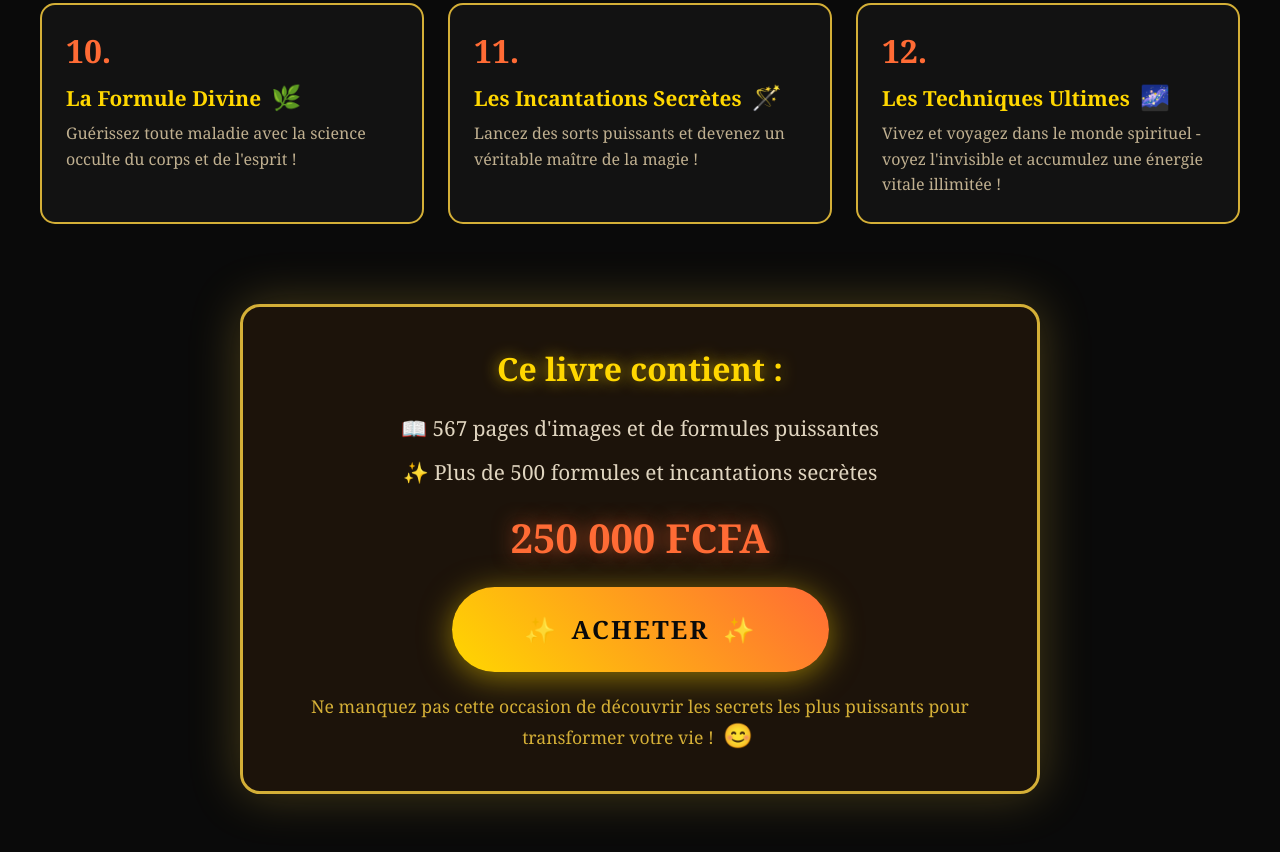
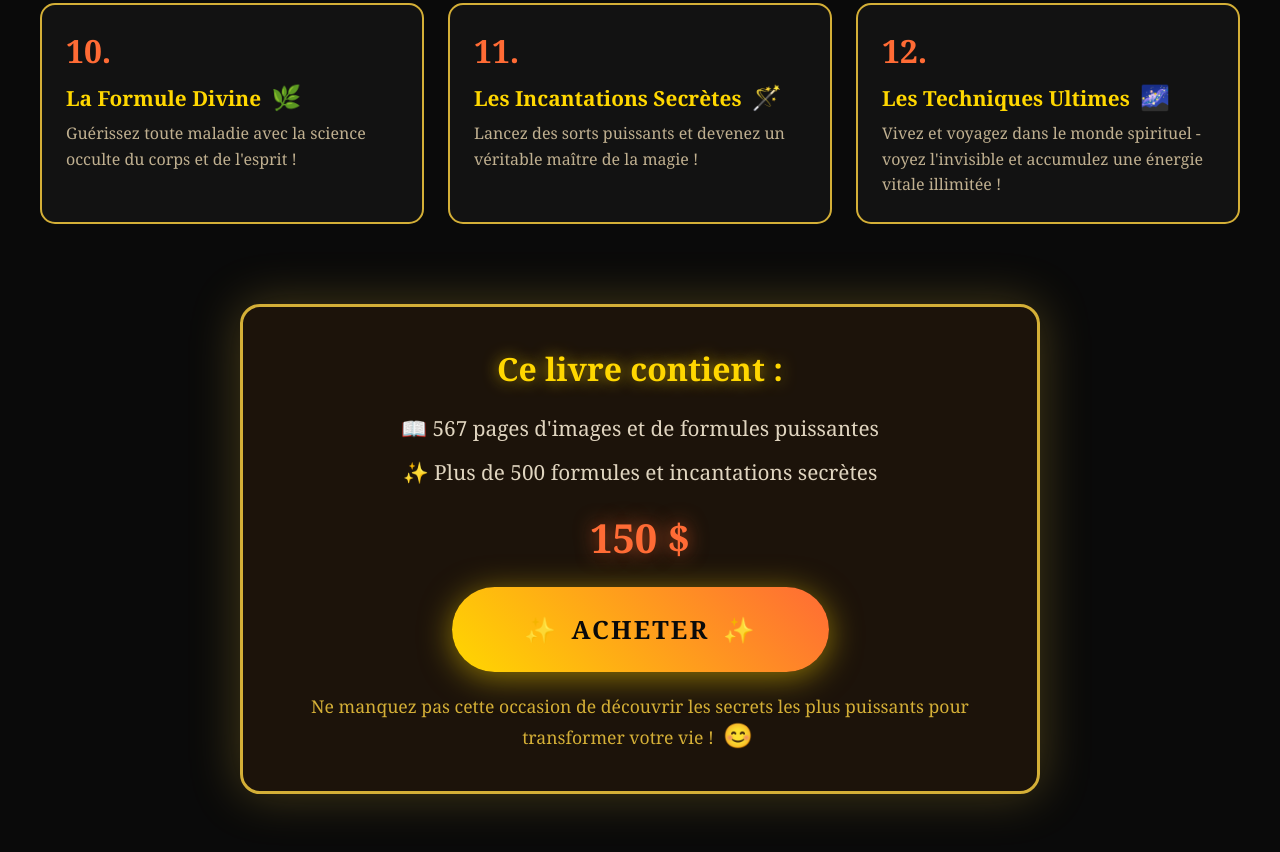
Before and after one commit to ebosebastien68-maker/index, a plain HTML site: page index.html in a window 1280 px wide. Shown: the part 1457-2309 px from the top of the page. Drawn offline with nearby package versions, Linux system fonts and the light colour scheme; animation ran at ten frames a second.

Commit message:
Update index.html

```diff
--- a/index.html
+++ b/index.html
@@ -380,7 +380,7 @@
             <h3>Ce livre contient :</h3>
             <div class="book-details">📖 567 pages d'images et de formules puissantes</div>
             <div class="book-details">✨ Plus de 500 formules et incantations secrètes</div>
-            <div class="price">250 000 FCFA</div>
+            <div class="price">150 $</div>
             <a href="https://wa.me/22955337775?text=Bonjour%2C%20je%20suis%20int%C3%A9ress%C3%A9%20par%20le%20Grimoire%20Ultime%20des%20Pouvoirs%20%C3%A0%20250%20000%20FCFA" target="_blank" class="buy-button">
                 <span class="emoji">✨</span> Acheter <span class="emoji">✨</span>
             </a>
```
